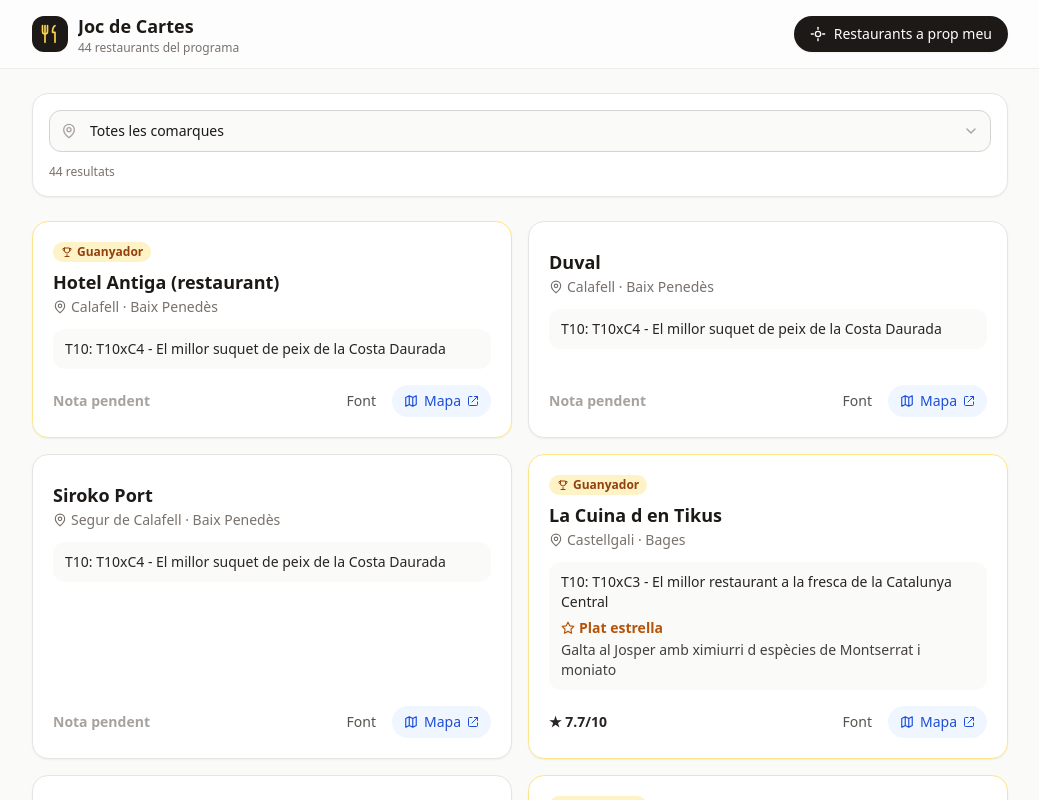
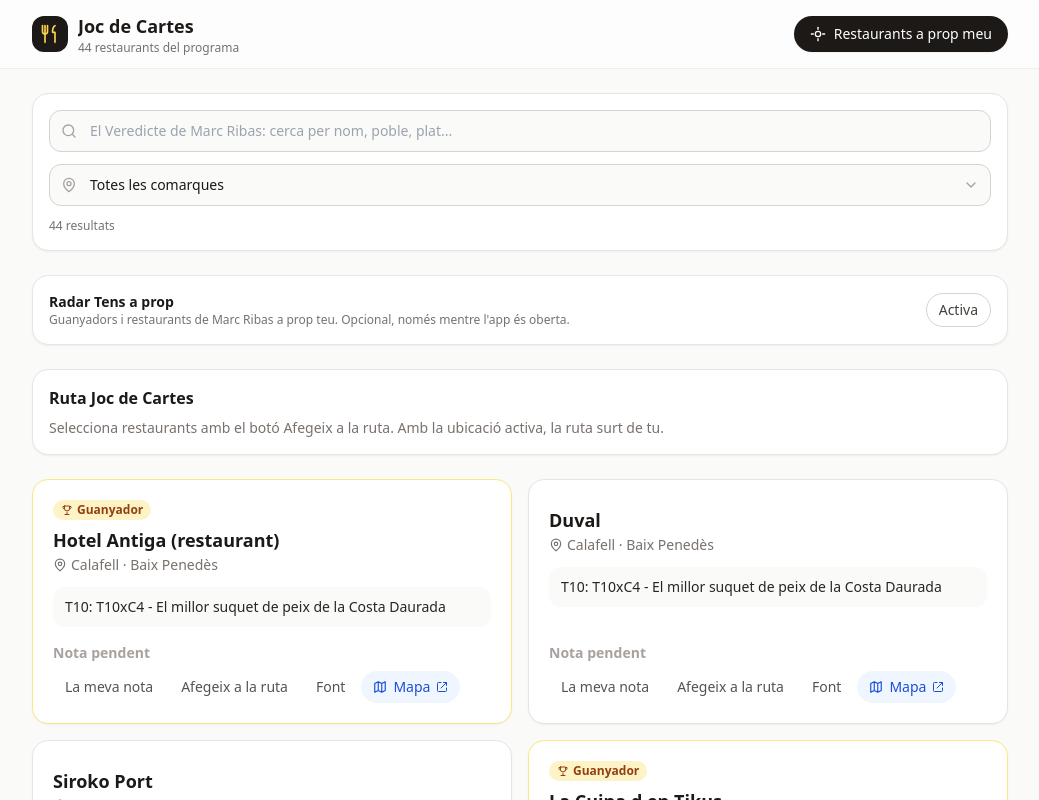
Before and after one commit to kalt2212/joc-de-cartes-finder, a React (Vite) app: page / in a window 1280 px wide. Shown: the top 800 px of the page, without its empty margins (120-1159 px from the left). Built offline with nearby package versions, Linux system fonts and the light colour scheme.

Commit message:
feat(app): integrate search, radar, route planner and scoring into App

```diff
--- a/src/App.tsx
+++ b/src/App.tsx
@@ -2,6 +2,11 @@ import { useMemo, useState } from 'react';
 import data from '../public/data/restaurants.json';
 import type { Restaurant } from './types';
 import { sortByDistance, filterByComarca, mapsUrl } from './lib/geo';
+import { searchRestaurants } from './lib/search';
+import { findNearbyTargets, DEFAULT_RADIUS_KM } from './lib/radar';
+import RadarBanner from './components/RadarBanner';
+import RoutePlannerPanel from './components/RoutePlannerPanel';
+import ScoringModal from './components/ScoringModal';
 
 const restaurants = data as Restaurant[];
 const comarques = Array.from(new Set(restaurants.map((r) => r.comarca))).sort();
@@ -9,7 +14,7 @@ const comarques = Array.from(new Set(restaurants.map((r) => r.comarca))).sort();
 type Geo = { status: 'idle' | 'loading' | 'ok' | 'denied' | 'unsupported'; lat?: number; lng?: number };
 
 function Icon({ d, className = 'h-4 w-4' }: { d: string | readonly string[]; className?: string }) {
-  const paths: readonly string[] = typeof d === "string" ? [d] : d;
+  const paths: readonly string[] = typeof d === 'string' ? [d] : d;
   return (
     <svg
       viewBox="0 0 24 24"
@@ -43,7 +48,12 @@ const ICONS = {
 
 export default function App() {
   const [comarca, setComarca] = useState('');
+  const [query, setQuery] = useState('');
   const [geo, setGeo] = useState<Geo>({ status: 'idle' });
+  const [radarOn, setRadarOn] = useState(false);
+  const [radiusKm, setRadiusKm] = useState(DEFAULT_RADIUS_KM);
+  const [routeIds, setRouteIds] = useState<string[]>([]);
+  const [scoring, setScoring] = useState<Restaurant | null>(null);
 
   const locate = () => {
     if (!('geolocation' in navigator)) return setGeo({ status: 'unsupported' });
@@ -55,13 +65,30 @@ export default function App() {
     );
   };
 
+  const userPoint = geo.status === 'ok' && geo.lat !== undefined && geo.lng !== undefined ? { lat: geo.lat, lng: geo.lng } : null;
+
   const list = useMemo(() => {
-    const filtered = filterByComarca(restaurants, comarca);
-    if (geo.status === 'ok' && geo.lat !== undefined && geo.lng !== undefined) {
-      return sortByDistance(filtered, { lat: geo.lat, lng: geo.lng });
+    const byText = query.trim() === '' ? restaurants : searchRestaurants(restaurants, query).map((h) => h.restaurant);
+    const filtered = filterByComarca(byText, comarca);
+    if (userPoint !== null) {
+      return sortByDistance(filtered, userPoint);
     }
     return filtered;
-  }, [comarca, geo]);
+    // eslint-disable-next-line react-hooks/exhaustive-deps
+  }, [comarca, query, geo]);
+
+  const radarHits = useMemo(
+    () => (radarOn && userPoint !== null ? findNearbyTargets(restaurants, userPoint, radiusKm) : []),
+    // eslint-disable-next-line react-hooks/exhaustive-deps
+    [radarOn, radiusKm, geo],
+  );
+
+  const routeStops = routeIds
+    .map((id) => restaurants.find((r) => r.id === id))
+    .filter((r): r is Restaurant => r !== undefined);
+
+  const toggleRoute = (id: string) =>
+    setRouteIds((ids) => (ids.includes(id) ? ids.filter((x) => x !== id) : [...ids, id]));
 
   const nearby = geo.status === 'ok';
 
@@ -94,6 +121,20 @@ export default function App() {
       <main className="mx-auto max-w-5xl px-4 pt-6 sm:px-6">
         <section className="mb-6 rounded-2xl border border-stone-200 bg-white p-3 shadow-sm sm:p-4">
           <label className="relative block">
+            <span className="sr-only">Cercar al veredicte</span>
+            <span className="pointer-events-none absolute inset-y-0 left-3 flex items-center text-stone-400">
+              <Icon d={ICONS.search} />
+            </span>
+            <input
+              type="search"
+              value={query}
+              onChange={(e) => setQuery(e.target.value)}
+              placeholder="El Veredicte de Marc Ribas: cerca per nom, poble, plat..."
+              className="w-full rounded-xl border border-stone-300 bg-stone-50 py-2.5 pl-10 pr-3 text-sm transition focus:border-amber-500 focus:bg-white focus:outline-none focus:ring-2 focus:ring-amber-200"
+            />
+          </label>
+
+          <label className="relative mt-3 block">
             <span className="sr-only">Filtrar per comarca</span>
             <span className="pointer-events-none absolute inset-y-0 left-3 flex items-center text-stone-400">
               <Icon d={ICONS.pin} />
@@ -134,6 +175,21 @@ export default function App() {
           </div>
         </section>
 
+        <RadarBanner
+          enabled={radarOn}
+          hits={radarHits}
+          radiusKm={radiusKm}
+          onRadiusChange={setRadiusKm}
+          onToggle={() => setRadarOn((on) => !on)}
+        />
+
+        <RoutePlannerPanel
+          origin={userPoint}
+          stops={routeStops}
+          onRemove={(id) => setRouteIds((ids) => ids.filter((x) => x !== id))}
+          onClear={() => setRouteIds([])}
+        />
+
         {geo.status === 'denied' && (
           <p className="mb-4 flex items-center gap-2 rounded-xl bg-amber-50 px-4 py-3 text-sm text-amber-800">
             <Icon d={ICONS.alert} /> No s'ha pogut obtenir la teva ubicació. Pots filtrar per comarca.
@@ -150,19 +206,24 @@ export default function App() {
             <span className="mb-3 flex h-12 w-12 items-center justify-center rounded-full bg-stone-100 text-stone-400">
               <Icon d={ICONS.search} className="h-6 w-6" />
             </span>
-            <p className="font-medium text-stone-800">No hi ha restaurants en aquesta comarca</p>
-            <p className="mt-1 text-sm text-stone-500">Prova amb una altra comarca o mostra tots els restaurants.</p>
+            <p className="font-medium text-stone-800">No hi ha restaurants per a aquesta cerca</p>
+            <p className="mt-1 text-sm text-stone-500">Prova amb una altra paraula o comarca.</p>
             <button
               type="button"
-              onClick={() => setComarca('')}
+              onClick={() => {
+                setComarca('');
+                setQuery('');
+              }}
               className="mt-4 rounded-full border border-stone-300 px-4 py-1.5 text-sm font-medium text-stone-700 transition hover:bg-stone-100"
             >
-              Mostra totes les comarques
+              Mostra tots els restaurants
             </button>
           </div>
         ) : (
           <ul className="grid gap-4 sm:grid-cols-2">
-            {list.map((r) => (
+            {list.map((r) => {
+              const inRoute = routeIds.includes(r.id);
+              return (
                 <li
                   key={r.id}
                   className={`group flex flex-col rounded-2xl border bg-white p-5 shadow-sm transition duration-200 hover:-translate-y-0.5 hover:shadow-md ${
@@ -216,13 +277,27 @@ export default function App() {
                     )}
                   </div>
 
-                <div className="mt-auto flex items-center justify-between gap-3 pt-4">
-                  <span
-                    className={`text-sm font-semibold ${r.rating !== null ? 'text-stone-800' : 'text-stone-400'}`}
-                  >
+                  <div className="mt-auto flex flex-wrap items-center justify-between gap-2 pt-4">
+                    <span className={`text-sm font-semibold ${r.rating !== null ? 'text-stone-800' : 'text-stone-400'}`}>
                       {r.rating !== null ? `★ ${r.rating}/10` : 'Nota pendent'}
                     </span>
                     <div className="flex items-center gap-1">
+                      <button
+                        type="button"
+                        onClick={() => setScoring(r)}
+                        className="rounded-full px-3 py-1.5 text-sm text-stone-600 transition hover:bg-stone-100 hover:text-stone-900"
+                      >
+                        La meva nota
+                      </button>
+                      <button
+                        type="button"
+                        onClick={() => toggleRoute(r.id)}
+                        className={`rounded-full px-3 py-1.5 text-sm font-medium transition ${
+                          inRoute ? 'bg-emerald-100 text-emerald-800' : 'text-stone-600 hover:bg-stone-100'
+                        }`}
+                      >
+                        {inRoute ? 'A la ruta' : 'Afegeix a la ruta'}
+                      </button>
                       {r.sourceUrl && (
                         <a
                           href={r.sourceUrl}
@@ -246,10 +321,13 @@ export default function App() {
                     </div>
                   </div>
                 </li>
-            ))}
+              );
+            })}
           </ul>
         )}
       </main>
+
+      {scoring !== null && <ScoringModal restaurant={scoring} onClose={() => setScoring(null)} />}
     </div>
   );
 }
```
Lines whose indentation alone changed are shown as unchanged.
